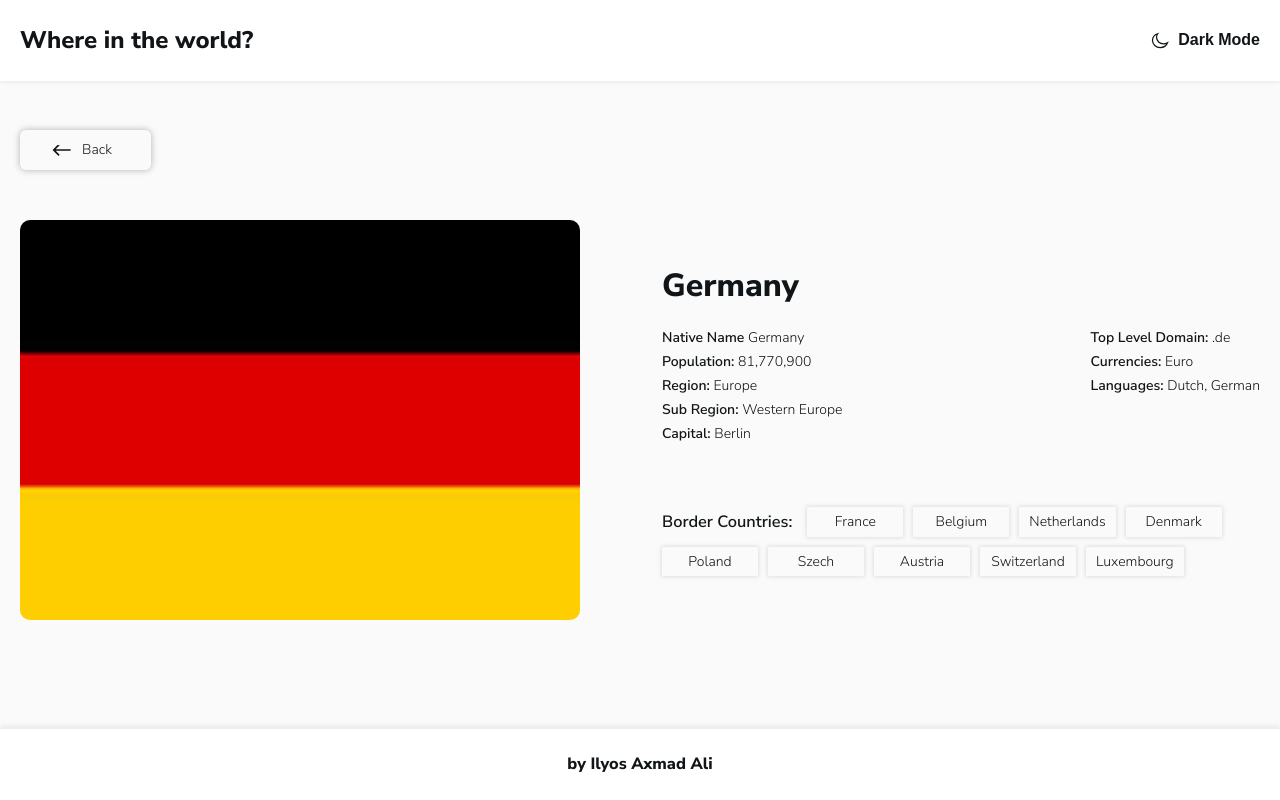
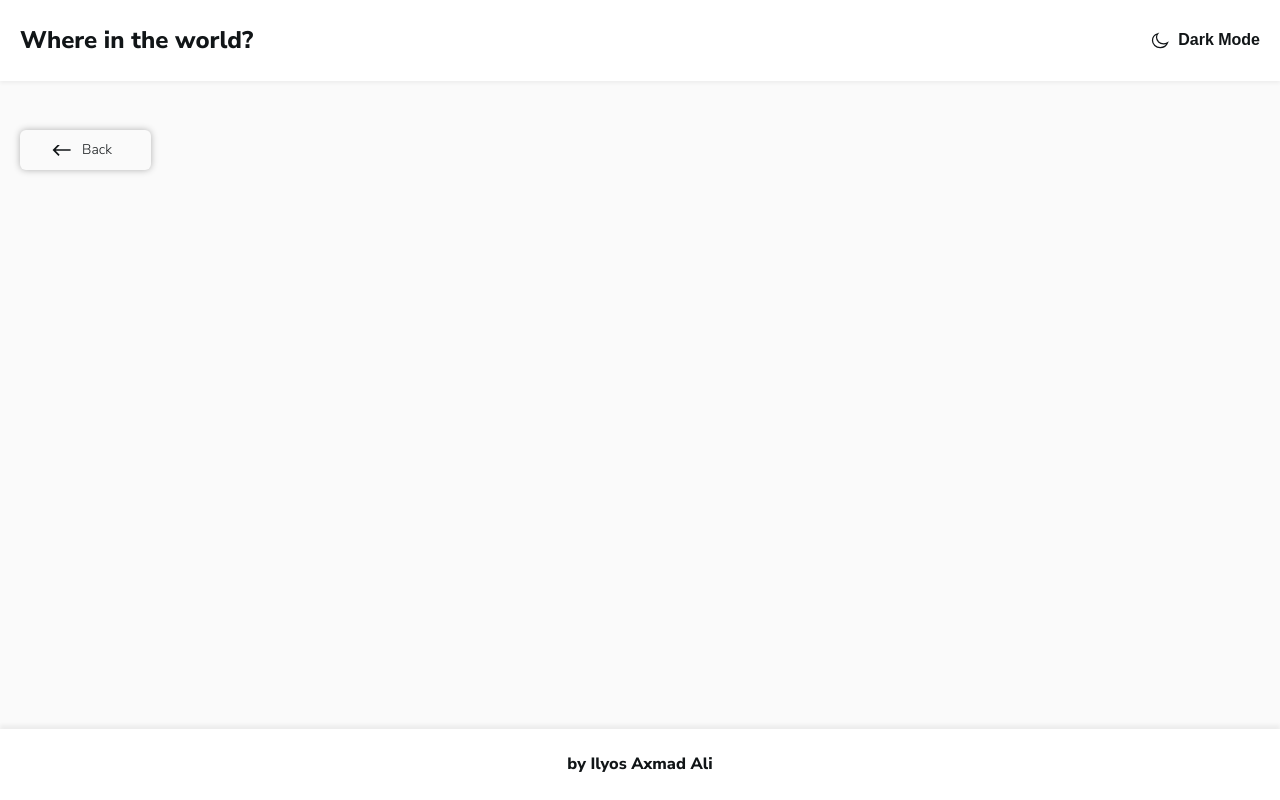
Before and after one commit to IlyosAxmadAli/countries-with-webpack, a website built with webpack: page src/pages/aboutTemp.htm in a window 1280 px wide. Built offline with nearby package versions, Linux system fonts and the light colour scheme; files whose address does not match are found by name.

Commit message:
delete bable

```diff
--- a/package.json
+++ b/package.json
@@ -11,9 +11,6 @@
   "author": "",
   "license": "ISC",
   "devDependencies": {
-    "@babel/core": "^7.21.0",
-    "@babel/preset-env": "^7.20.2",
-    "babel-loader": "^9.1.2",
     "css-loader": "^6.7.3",
     "html-webpack-plugin": "^5.5.0",
     "mini-css-extract-plugin": "^2.7.2",
--- a/src/js/update.js
+++ b/src/js/update.js
@@ -1,4 +1,5 @@
 const cardsEl = document.querySelector(".cards");
+const createPage = document.querySelector(".country-info");
 
 export const createCountries = (countries) => {
   cardsEl.innerHTML = "";
@@ -25,8 +26,6 @@ export const createCountries = (countries) => {
   });
 };
 
-const countryInfoEl = document.querySelector(".country-info");
-
 export const createCountryInfo = (country) => {
   const {
     population,
@@ -43,7 +42,9 @@ export const createCountryInfo = (country) => {
   const nativeName = Object.values(name.nativeName)[0].official;
   const currency = Object.values(currencies)[0].name;
   const language = Object.values(languages);
-  countryInfoEl.innerHTML = `
+  const div = document.createElement("div");
+  div.classList.add('country-info')
+  div.innerHTML = `
 <img
     class="country-info__img"
     src="${flags.svg}"
@@ -103,4 +104,5 @@ export const createCountryInfo = (country) => {
     </div>
   </div>
 `;
+createPage.appendChild(div)
 };
--- a/src/pages/aboutTemp.htm
+++ b/src/pages/aboutTemp.htm
@@ -43,62 +43,6 @@
       </div>
 
       <div class="country-info">
-        <img class="country-info__img" src="./images/jpg/germany-flag.jpg" alt="germany-flag" width="560"
-          height="400" />
-        <div class="country-info__content">
-          <h2>Germany</h2>
-          <ul class="country-info__list">
-            <li class="country-info__item">
-              <p class="name">
-                Native Name
-                <span>Germany</span>
-              </p>
-              <p class="population">
-                Population:
-                <span>81,770,900</span>
-              </p>
-              <p class="region">
-                Region:
-                <span>Europe</span>
-              </p>
-              <p class="sub-region">
-                Sub Region:
-                <span>Western Europe</span>
-              </p>
-              <p class="capital">
-                Capital:
-                <span>Berlin</span>
-              </p>
-            </li>
-            <li class="country-info__item">
-              <p class="name">
-                Top Level Domain:
-                <span>.de</span>
-              </p>
-              <p class="population">
-                Currencies:
-                <span>Euro</span>
-              </p>
-              <p class="region">
-                Languages:
-                <span>Dutch, German</span>
-              </p>
-            </li>
-          </ul>
-
-          <div class="country-info__borders">
-            <h3>Border Countries:</h3>
-            <a href="#">France</a>
-            <a href="#">Belgium</a>
-            <a href="#">Netherlands</a>
-            <a href="#">Denmark</a>
-            <a href="#">Poland</a>
-            <a href="#">Szech</a>
-            <a href="#">Austria</a>
-            <a href="#">Switzerland</a>
-            <a href="#">Luxembourg</a>
-          </div>
-        </div>
       </div>
     </div>
   </main>
--- a/webpack.config.js
+++ b/webpack.config.js
@@ -34,18 +34,6 @@ module.exports = {
         test: /\.css$/i,
         use: [MiniCssExtractPlugin.loader, "css-loader"],
       },
-      {
-        test: /\.m?js$/,
-        exclude: /node_modules/,
-        use: {
-          loader: 'babel-loader',
-          options: {
-            presets: [
-              ['@babel/preset-env', { targets: "defaults" }]
-            ]
-          }
-        }
-      }
     ],
   },
   devServer:{
```
Also changed, not shown: public/about.html (+1 -1 lines), public/about27faeed276b5fb8f0ade.js (added, +1 -0 lines), public/aboutbd609e999382204660f0.js (deleted, +0 -1 lines), public/index.html (+1 -1 lines), public/mainc22e22763e323196209b.js (deleted, +0 -1 lines), public/mainf8db281da3d5c5eff14b.js (added, +1 -0 lines), .babelrc (deleted).
